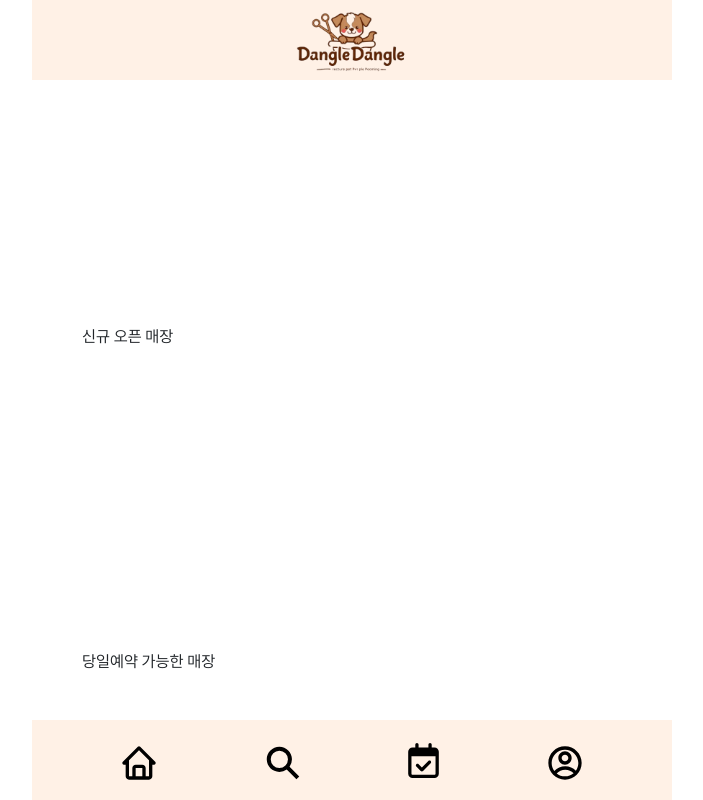
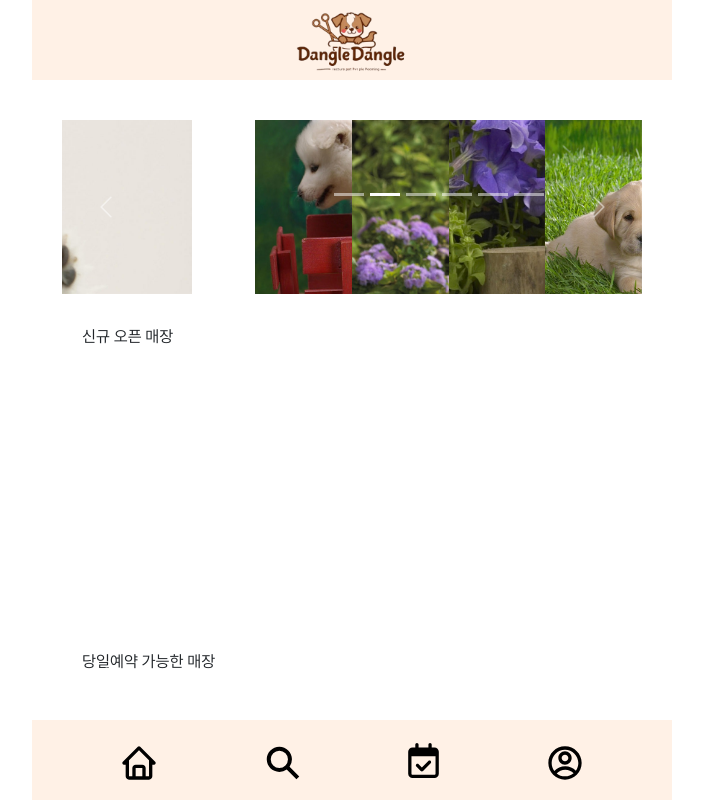
Before and after one commit to shyunu/Dangle-BE, a React (Create React App) app in the folder src/main/frontend/: page /home in a window 1280 px wide. Shown: the whole page, without its empty margins (288-991 px from the left). Built offline with nearby package versions, Linux system fonts and the light colour scheme.

Commit message:
Slider오류해결

```diff
--- a/src/main/frontend/src/common/Footer.tsx
+++ b/src/main/frontend/src/common/Footer.tsx
@@ -2,17 +2,16 @@ import React from "react";
 import "../styles/common/Footer.css";
 import { BiHome } from "react-icons/bi";
 import { IoSearchSharp } from "react-icons/io5";
+import { BiHeartCircle } from "react-icons/bi";
 import { FaRegCalendarCheck } from "react-icons/fa6";
 import { RiAccountCircleLine } from "react-icons/ri";
 import { Link } from "react-router-dom";
-
 
 const Footer: React.FC = () => {
     return (
         <div className="footerContainer">
             <div className="tabContainer">
                 <Link to={"/home"}>
-
                     <BiHome className="home" />
                 </Link>
 
--- /dev/null
+++ b/src/main/frontend/src/components/Slider.tsx
@@ -0,0 +1,32 @@
+import React from "react";
+// import "../../styles/components/Slider.css";
+import Carousel from "react-bootstrap/Carousel";
+// import ExampleCarouselImage from "../components/ExampleCarouselImage";
+
+interface StoreImage {
+    no: number;
+    imageUrl: string;
+}
+
+interface SliderProps {
+    imageData?: StoreImage[];
+    eventImage?: StoreImage[];
+}
+
+const Slider: React.FC<SliderProps> = ({ imageData, eventImage }) => {
+    const imageList = imageData || eventImage || [];
+
+    return (
+        <div>
+            <Carousel>
+                {imageList.map((store) => (
+                    <Carousel.Item key={store.no}>
+                        <img className="d-block w-100" src={store.imageUrl} alt={`Store Image ${store.no}`} />
+                    </Carousel.Item>
+                ))}
+            </Carousel>
+        </div>
+    );
+};
+
+export default Slider;
--- a/src/main/frontend/src/screens/home/Home.tsx
+++ b/src/main/frontend/src/screens/home/Home.tsx
@@ -1,8 +1,21 @@
 import React from "react";
 import "../../styles/home/Home.css";
-import Slider from "react-slick";
+import Slider from "../../components/Slider";
 import "slick-carousel/slick/slick.css";
 import "slick-carousel/slick/slick-theme.css";
+
+interface EventBanner {
+    no: number;
+    imageUrl: string;
+}
+const eventImage: EventBanner[] = [
+    { no: 1, imageUrl: "/image/slide5.jpg" },
+    { no: 2, imageUrl: "/image/slide2.jpg" },
+    { no: 3, imageUrl: "/image/slide3.jpg" },
+    { no: 4, imageUrl: "/image/slide4.jpg" },
+    { no: 5, imageUrl: "/image/slide1.jpg" },
+    { no: 6, imageUrl: "/image/slide6.jpg" },
+];
 
 interface Store {
     no: number;
@@ -23,7 +36,6 @@ const storeData: Store[] = [
 ];
 
 const Home: React.FC = () => {
-
     const sliderSettings = {
         dots: true,
         infinite: true,
@@ -48,68 +60,22 @@ const Home: React.FC = () => {
         <div className="main-home-container">
             {/* 이벤트 배너 */}
             <div className="home-slider-container">
-                {/*<Slider {...sliderSettings}>*/}
-                {/*    <div>*/}
-                {/*        <img src="./image/slide5.jpg" alt="강아지5" />*/}
-                {/*    </div>*/}
-                {/*    <div>*/}
-                {/*        <img src="./image/slide2.jpg" alt="강아지2" />*/}
-                {/*    </div>*/}
-                {/*    <div>*/}
-                {/*        <img src="./image/slide3.jpg" alt="강아지3" />*/}
-                {/*    </div>*/}
-                {/*    <div>*/}
-                {/*        <img src="./image/slide4.jpg" alt="강아지4" />*/}
-                {/*    </div>*/}
-                {/*    <div>*/}
-                {/*        <img src="./image/slide1.jpg" alt="강아지1" />*/}
-                {/*    </div>*/}
-                {/*    <div>*/}
-                {/*        <img src="./image/slide6.jpg" alt="강아지6" />*/}
-                {/*    </div>*/}
-                {/*</Slider>*/}
+                <Slider eventImage={eventImage} />
             </div>
-
             {/* 신규오픈매장 */}
             <div className="store-slider-container">
                 <p>신규 오픈 매장</p>
-                {/*<Slider {...storeSliderSettings}>*/}
-                {/*    {storeData.map((store) => (*/}
-                {/*        <div key={store.no} className="store-card">*/}
-                {/*            <img src={store.imageUrl} alt={store.name} />*/}
-                {/*            <p>{store.name}</p>*/}
-                {/*            <p>{store.location}</p>*/}
-                {/*        </div>*/}
-                {/*    ))}*/}
-                {/*</Slider>*/}
+                <Slider />
             </div>
-
             {/* 당일예약 가능한 매장 */}
             <div className="store-slider-container store-gap">
                 <p>당일예약 가능한 매장</p>
-                {/*<Slider {...storeSliderSettings}>*/}
-                {/*    {storeData.map((store) => (*/}
-                {/*        <div key={store.no} className="store-card">*/}
-                {/*            <img src={store.imageUrl} alt={store.name} />*/}
-                {/*            <p>{store.name}</p>*/}
-                {/*            <p>{store.location}</p>*/}
-                {/*        </div>*/}
-                {/*    ))}*/}
-                {/*</Slider>*/}
+                <Slider />
             </div>
-
             {/* 재예약 많은 매장 */}
             <div className="store-slider-container store-gap">
                 <p>재예약 많은 매장</p>
-                {/*<Slider {...storeSliderSettings}>*/}
-                {/*    {storeData.map((store) => (*/}
-                {/*        <div key={store.no} className="store-card">*/}
-                {/*            <img src={store.imageUrl} alt={store.name} />*/}
-                {/*            <p>{store.name}</p>*/}
-                {/*            <p>{store.location}</p>*/}
-                {/*        </div>*/}
-                {/*    ))}*/}
-                {/*</Slider>*/}
+                <Slider />
             </div>
         </div>
     );
--- a/src/main/frontend/src/screens/store/StoreInfo.tsx
+++ b/src/main/frontend/src/screens/store/StoreInfo.tsx
@@ -1,6 +1,6 @@
 import React, { useState } from "react";
 import "../../styles/store/StoreInfo.css";
-import Slider from "react-slick";
+import Slider from "../../components/Slider";
 import { IoIosArrowBack } from "react-icons/io";
 import { FaRegHeart } from "react-icons/fa6";
 import { FaRegCheckCircle, FaRegCircle, FaStar, FaStarHalf, FaRegStar } from "react-icons/fa";
@@ -114,15 +114,15 @@ const StoreInfo: React.FC = () => {
     const [selectedCategory, setSelectedCategory] = useState("전체");
     const [selectedDesigner, setSelectedDesigner] = useState<number | null>(null);
 
-    const sliderSettings = {
-        dots: false,
-        infinite: true,
-        speed: 500,
-        slidesToShow: 1,
-        slidesToScroll: 1,
-        autoplay: true,
-        autoplaySpeed: 3000,
-    };
+    // const sliderSettings = {
+    //   dots: false,
+    //   infinite: true,
+    //   speed: 500,
+    //   slidesToShow: 1,
+    //   slidesToScroll: 1,
+    //   autoplay: true,
+    //   autoplaySpeed: 3000,
+    // };
 
     const filteredMenu =
         selectedCategory === "전체" ? groomingMenu : groomingMenu.filter((item) => item.category === selectedCategory);
@@ -164,13 +164,7 @@ const StoreInfo: React.FC = () => {
 
             {/* image */}
             <div className="store-image-wrap">
-                {/*<Slider {...sliderSettings}>*/}
-                {/*    {imageData.map((store) => (*/}
-                {/*        <div key={store.no} className="image">*/}
-                {/*            <img src={store.imageUrl} />*/}
-                {/*        </div>*/}
-                {/*    ))}*/}
-                {/*</Slider>*/}
+                <Slider imageData={imageData} />
             </div>
 
             {/* menu tab */}
--- a/src/main/frontend/tsconfig.json
+++ b/src/main/frontend/tsconfig.json
@@ -10,7 +10,7 @@
     "skipLibCheck": true,
     "esModuleInterop": true,
     "allowSyntheticDefaultImports": true,
-    "strict": true,
+    "strict": false,
     "forceConsistentCasingInFileNames": true,
     "noFallthroughCasesInSwitch": true,
     "module": "esnext",
```
Also changed, not shown: src/main/frontend/src/styles/components/Slider.css (added), 1 other file (tests, documents, lock files or other folders).
